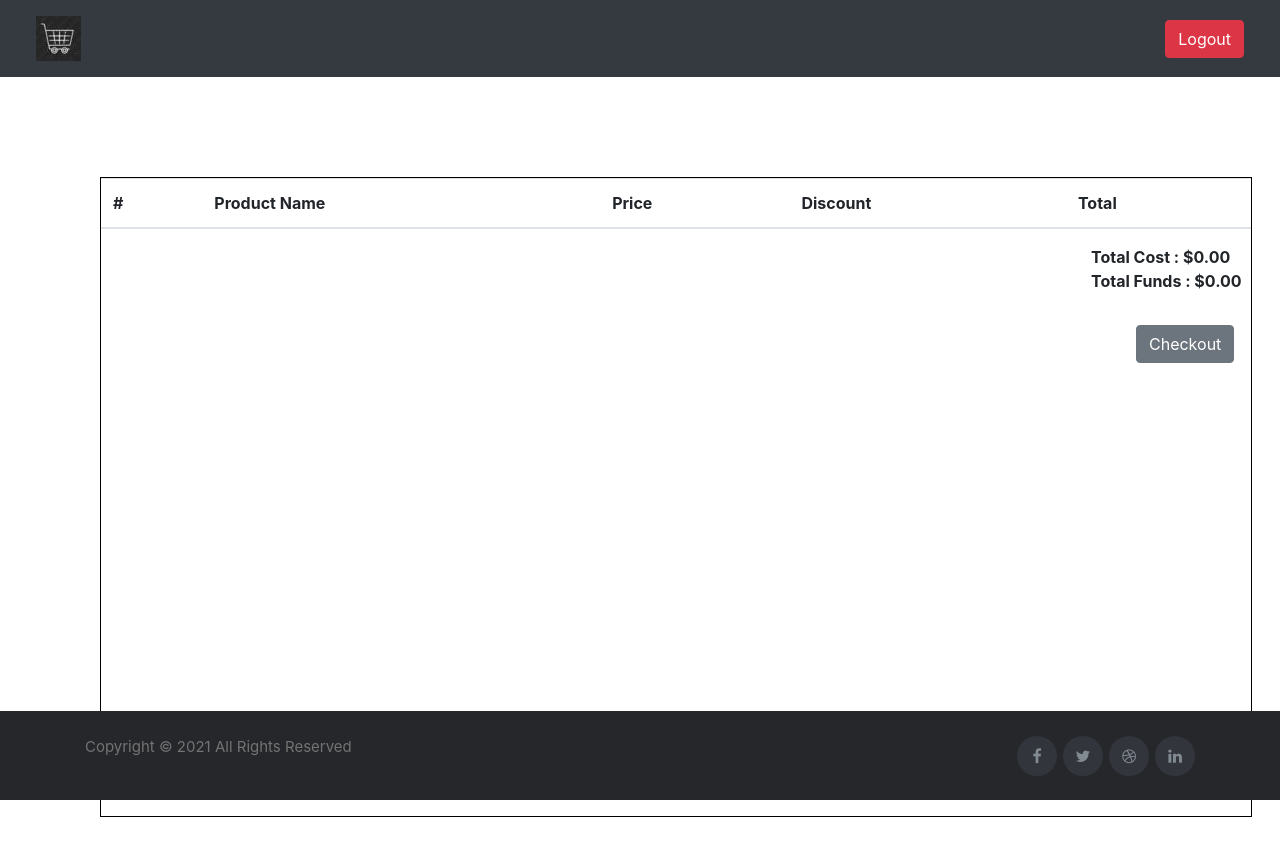
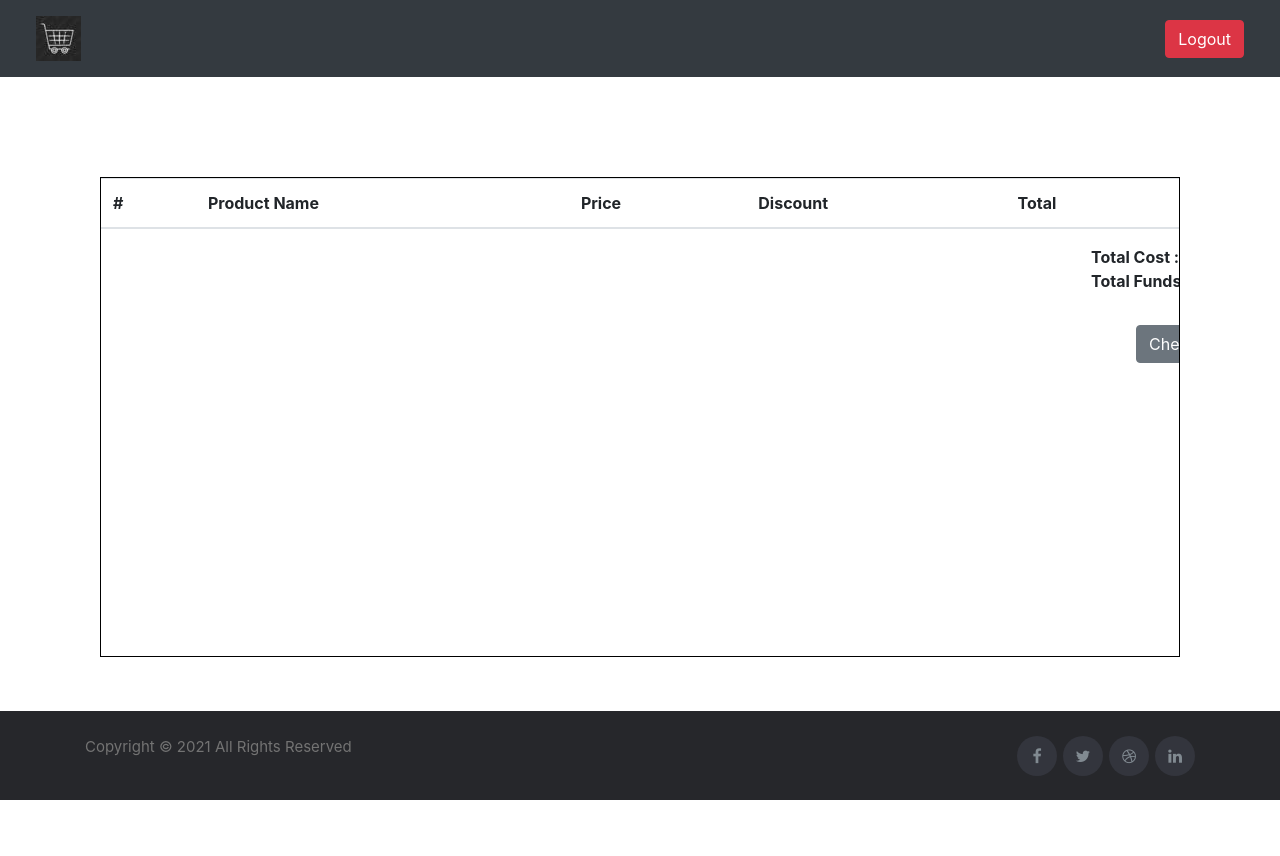
Before and after one commit to tcs-mean-stack-group22/CapstoneProjectMean, an Angular app in the folder frontEnd/angular-grocers/: page /checkout in a window 1280 px wide. Shown: the top 856 px of the page. After the commit the page ends 800 px from the top, so only its background shows below. Built offline with nearby package versions, Linux system fonts and the light colour scheme.

Commit message:
modifications updated

```diff
--- a/frontEnd/angular-grocers/src/app/checkout/checkout.component.css
+++ b/frontEnd/angular-grocers/src/app/checkout/checkout.component.css
@@ -6,15 +6,14 @@
   top: 340px;
 }
 .output {
-  width: 90vw;
-  height: 80vh;
+    height: 60vh;
     border: 1px solid black;
+    margin: 100px;
     position: relative;
     top: 0;
     left: 0;
     bottom: 0;
     right: 0;
-  margin: 100px;
   overflow: scroll;
 }
 .total {
@@ -29,12 +28,5 @@
   width: 200px;
   height: 100px;
   margin: 80px 90px 60px 1020px;
-  /* position: relative;
-  right: 0;
-  width: 200px;
-  height: 100px;
-  text-align: right;
-  top: 230px;
-  bottom: 100px;
-  margin-right: 5%; */
+
 }
```
Also changed, not shown: frontEnd/angular-grocers/src/app/view-product-cart/view-product-cart.component.css (line endings or trailing spaces). Lines whose indentation alone changed are shown as unchanged.
